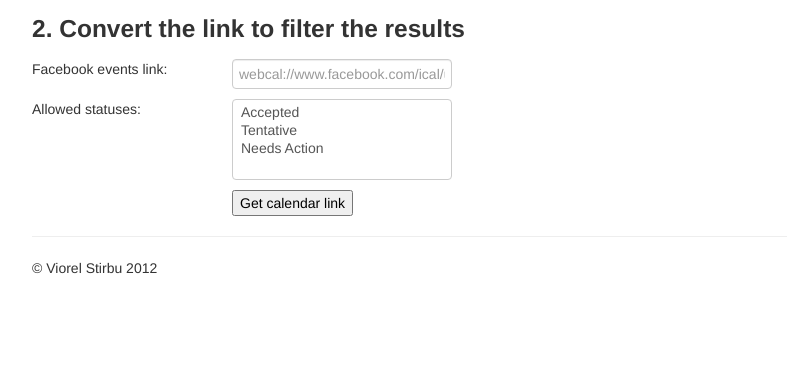
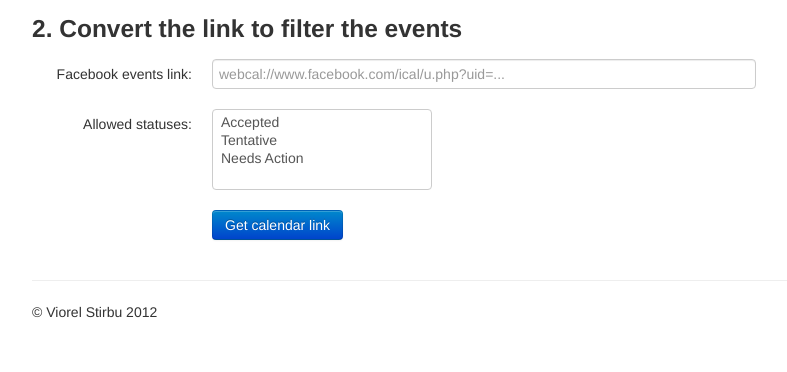
Before and after one commit to viorels/facebook-export-calendar, a Django app: page /calendar/ in a window 1280 px wide. Shown: the part 1401-1773 px from the top of the page, without its empty margins (23-810 px from the left). Before the commit the page ends 1675 px from the top, so only its background shows below. Run offline with Django 3.2, Linux system fonts and the light colour scheme; parts of the project's set-up code (start-up, migrations or seed data) failed here and were passed over; some libraries are stand-ins or nearby versions.

Commit message:
from styling

```diff
--- a/calendar_filter/forms.py
+++ b/calendar_filter/forms.py
@@ -10,7 +10,7 @@ class CalendarForm(forms.Form):
     url = forms.CharField(
         label="Facebook events link",
         widget=TextInput(attrs={
-            "size": "40",
+            "class": "input-xxlarge",
             "placeholder": "webcal://www.facebook.com/ical/u.php?uid=..."})
         )
     status = forms.MultipleChoiceField(
--- a/calendar_filter/templates/home.html
+++ b/calendar_filter/templates/home.html
@@ -77,35 +77,37 @@ body {
     </div>
   </div>
 
-  <form method="post">
   <div class="row">
     <div class="span12">
-      <h3>2. Convert the link to filter the results</h3>
+      <h3>2. Convert the link to filter the events</h3>
       {% if not messages %}
-      {% csrf_token %}
 
-      {% for field in form %}
-      <div class="row">
-        <div class="span2">{{ field.label }}:</div>
-        <div class="span6">{{ field }}</div>
-        <div class="span4 text-error">{{ field.errors }}</div>
-      </div>
-      {% endfor %}
+      <form method="post" class="form-horizontal">
+        {% for field in form %}
+        <div class="control-group {% if field.errors %}error{% endif %}">
+          <div class="control-label">{{ field.label_tag }}</div>
+          <div class="controls">
+            {{ field }}
+            <span class="help-inline">{{ field.errors }}</span>
+          </div>
+        </div>
+        {% endfor %}
 
-      <div class="row">
-        <div class="offset2 span10">
-          <input type="submit" value="Get calendar link">
+        <div class="control-group">
+          <div class="controls">
+            {% csrf_token %}
+            <input type="submit" class="btn btn-primary" value="Get calendar link">
+          </div>
         </div>
-      </div>
+      </form>
       {% endif %}
     </div>
   </div>
-  </form>
 
   {% if messages %}
   <div class="row">
     <div class="span12">
-      <h3>3. Get this link and add it to Google calendar</h3>
+      <h3>3. Copy this link and add it to Google calendar</h3>
       <div class="messages">
         {% for message in messages %}
         <blockquote{% if message.tags %} class="{{ message.tags }}"{% endif %}>{{ message }}</blockquote>
```
